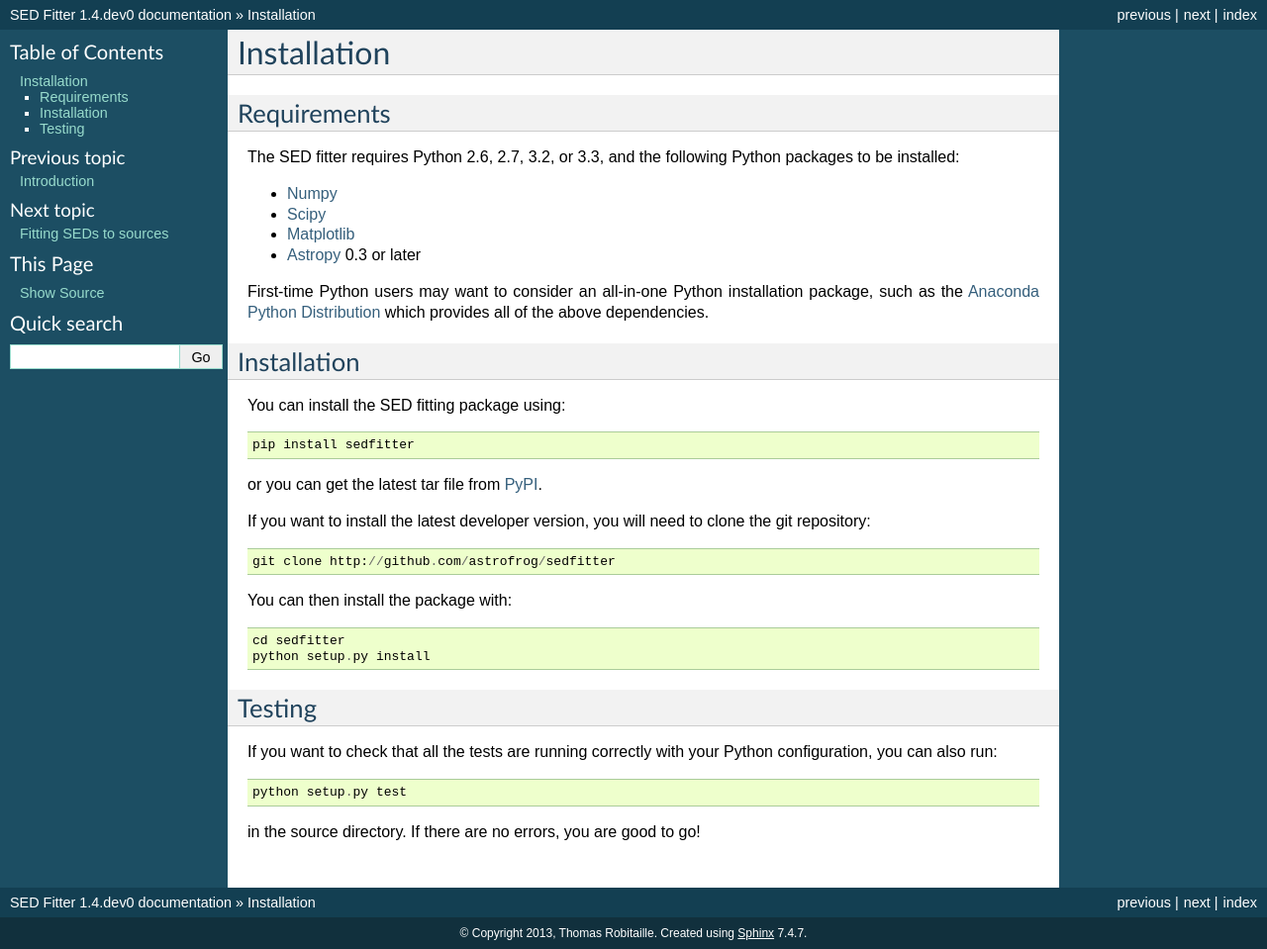
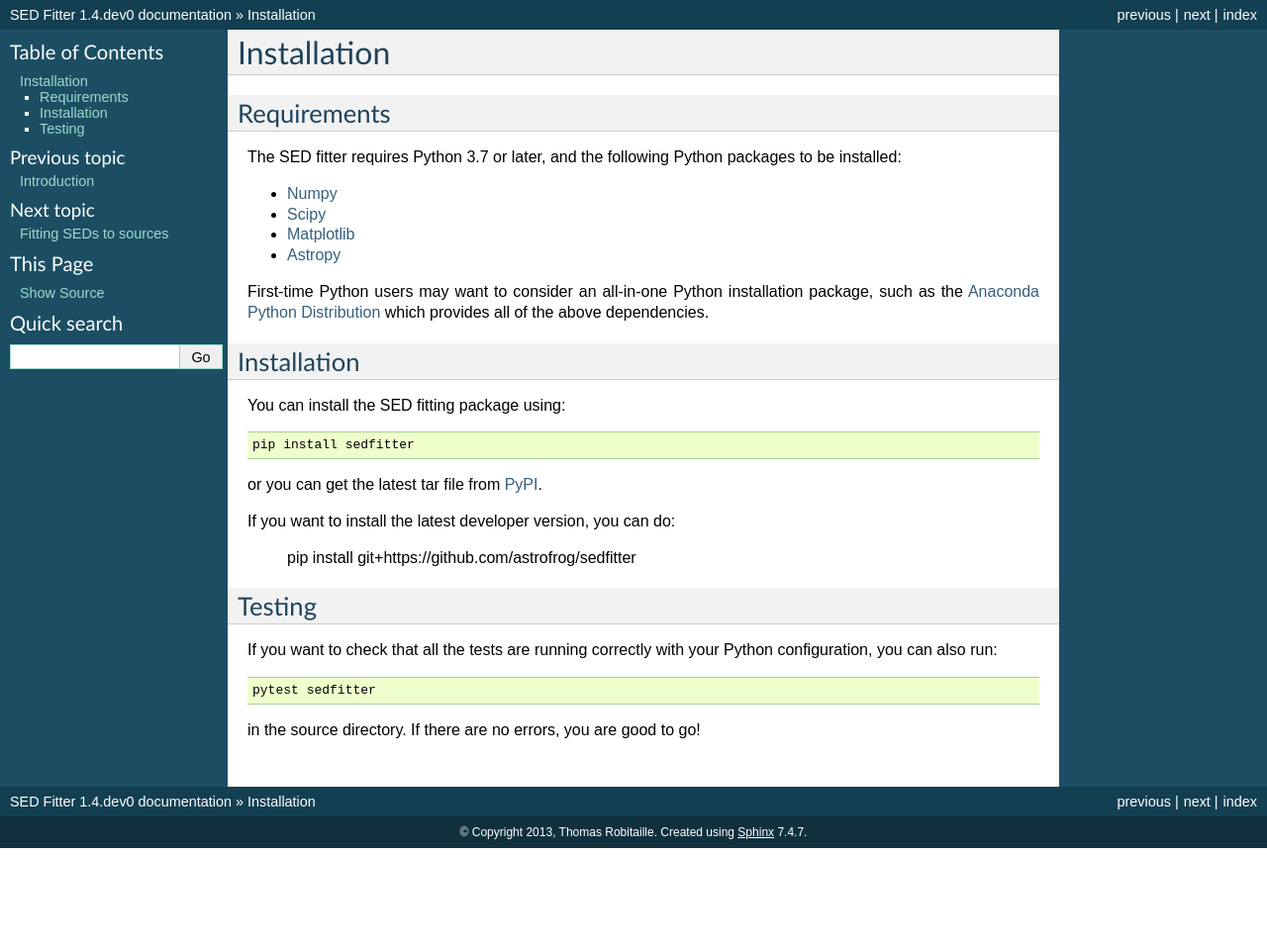
Before and after one commit to astrofrog/sedfitter, a Sphinx documentation site: the page built from docs/installation.rst, in a window 1280 px wide. Shown: the whole page at 99% size. Built offline with Sphinx 7.4.7, drawn with Linux system fonts in a browser that asks for light colours; formulas are drawn with MathJax 3; after the commit the page ends 900 px from its top, so only the background shows below that.

Commit message:
Update installation docs

```diff
--- a/docs/installation.rst
+++ b/docs/installation.rst
@@ -5,8 +5,8 @@ Installation
 Requirements
 ============
 
-The SED fitter requires Python 2.6, 2.7, 3.2, or 3.3, and the following Python
-packages to be installed:
+The SED fitter requires Python 3.7 or later, and the following Python packages
+to be installed:
 
 * `Numpy <http://www.numpy.org>`_
 
@@ -14,7 +14,7 @@ packages to be installed:
 
 * `Matplotlib <http://www.matplotlib.org>`_
 
-* `Astropy <http://www.astropy.org>`_ 0.3 or later
+* `Astropy <http://www.astropy.org>`_
 
 First-time Python users may want to consider an all-in-one Python installation
 package, such as the `Anaconda Python Distribution
@@ -32,15 +32,9 @@ You can install the SED fitting package using::
 or you can get the latest tar file from `PyPI
 <https://pypi.python.org/pypi/sedfitter>`_.
 
-If you want to install the latest developer version, you will need to clone
-the git repository::
+If you want to install the latest developer version, you can do:
 
-    git clone http://github.com/astrofrog/sedfitter
-
-You can then install the package with::
-
-    cd sedfitter
-    python setup.py install
+    pip install git+https://github.com/astrofrog/sedfitter
 
 Testing
 =======
@@ -48,6 +42,6 @@ Testing
 If you want to check that all the tests are running correctly with your Python
 configuration, you can also run::
 
-    python setup.py test
+    pytest sedfitter
 
 in the source directory. If there are no errors, you are good to go!
```
